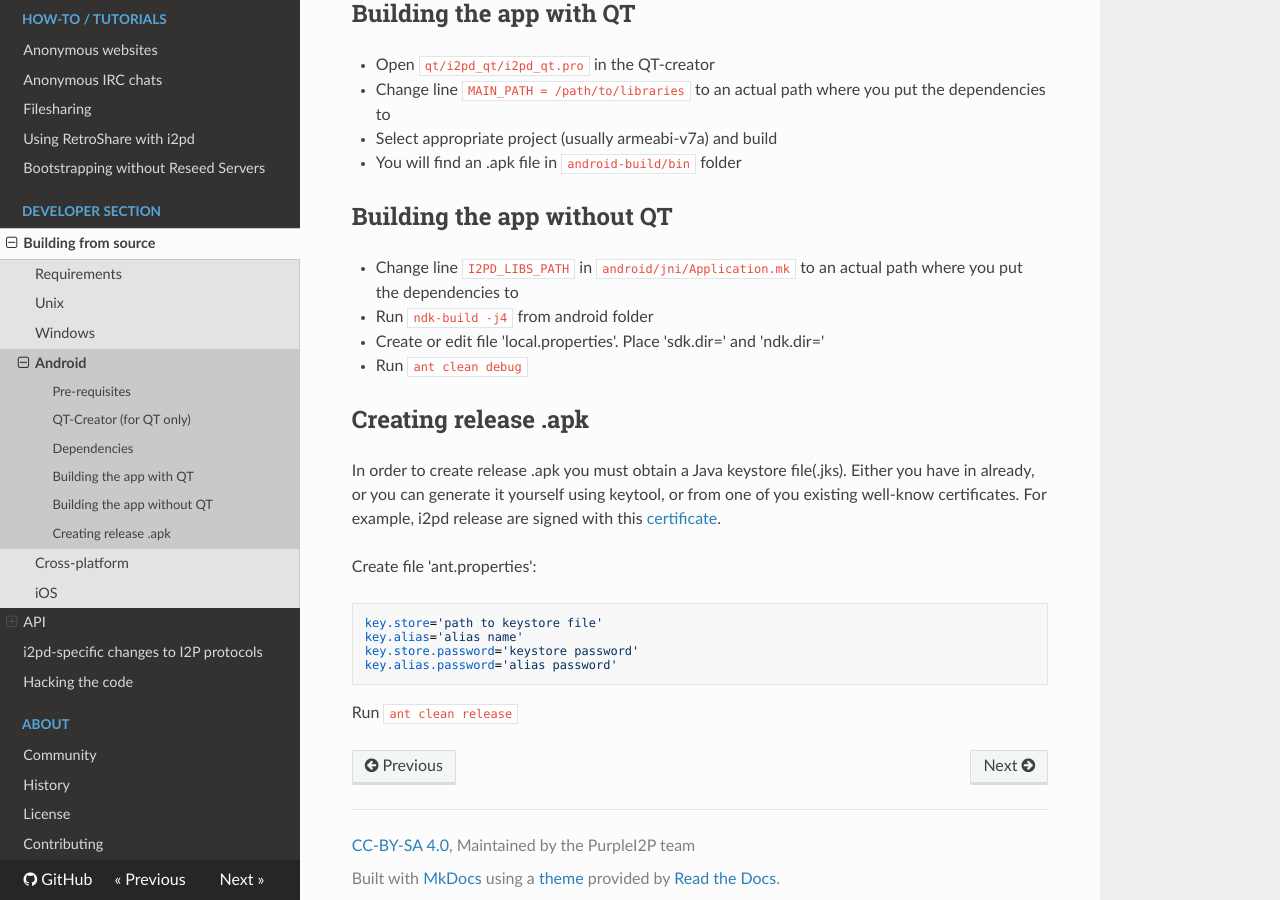
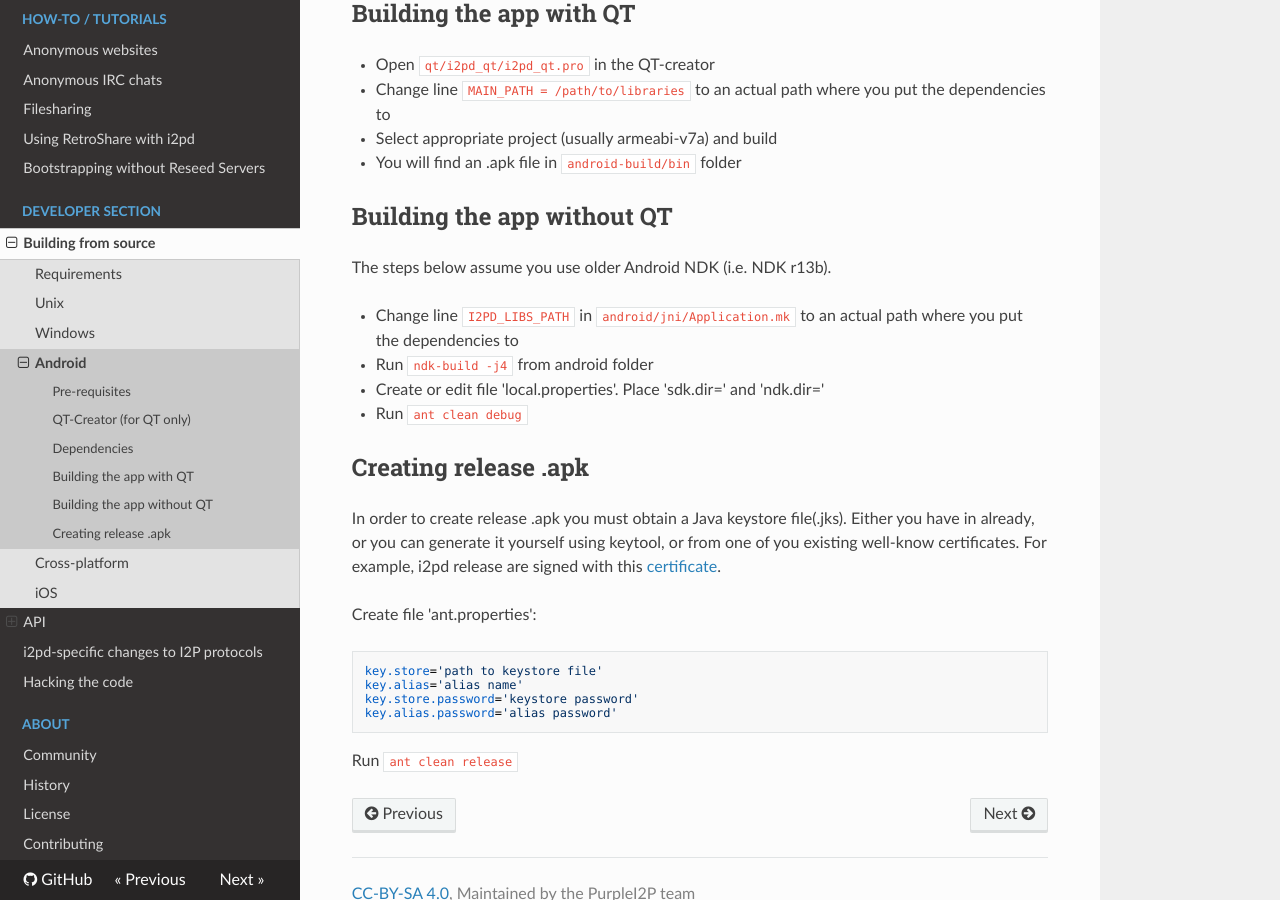
Before and after one commit to PurpleI2P/i2pd_docs_en, an MkDocs documentation site: the page built from docs/devs/building/android.md, in a window 1280 px wide and 900 px high, scrolled down 837 px. Built offline with MkDocs 1.6.1, drawn with Linux system fonts in a browser that asks for light colours; nearby versions of some CDN libraries; old or Windows-style settings are respelled for this version of MkDocs.

Commit message:
added notice about older Android NDK

```diff
--- a/docs/devs/building/android.md
+++ b/docs/devs/building/android.md
@@ -44,6 +44,8 @@ Building the app with QT
 Building the app without QT
 ---------------------------
 
+The steps below assume you use older Android NDK (i.e. NDK r13b).
+
 - Change line `I2PD_LIBS_PATH` in `android/jni/Application.mk` to an actual path where you put the dependencies to
 - Run `ndk-build -j4` from android folder
 - Create or edit file 'local.properties'. Place 'sdk.dir=<path to SDK>' and 'ndk.dir=<path to NDK>'
```
